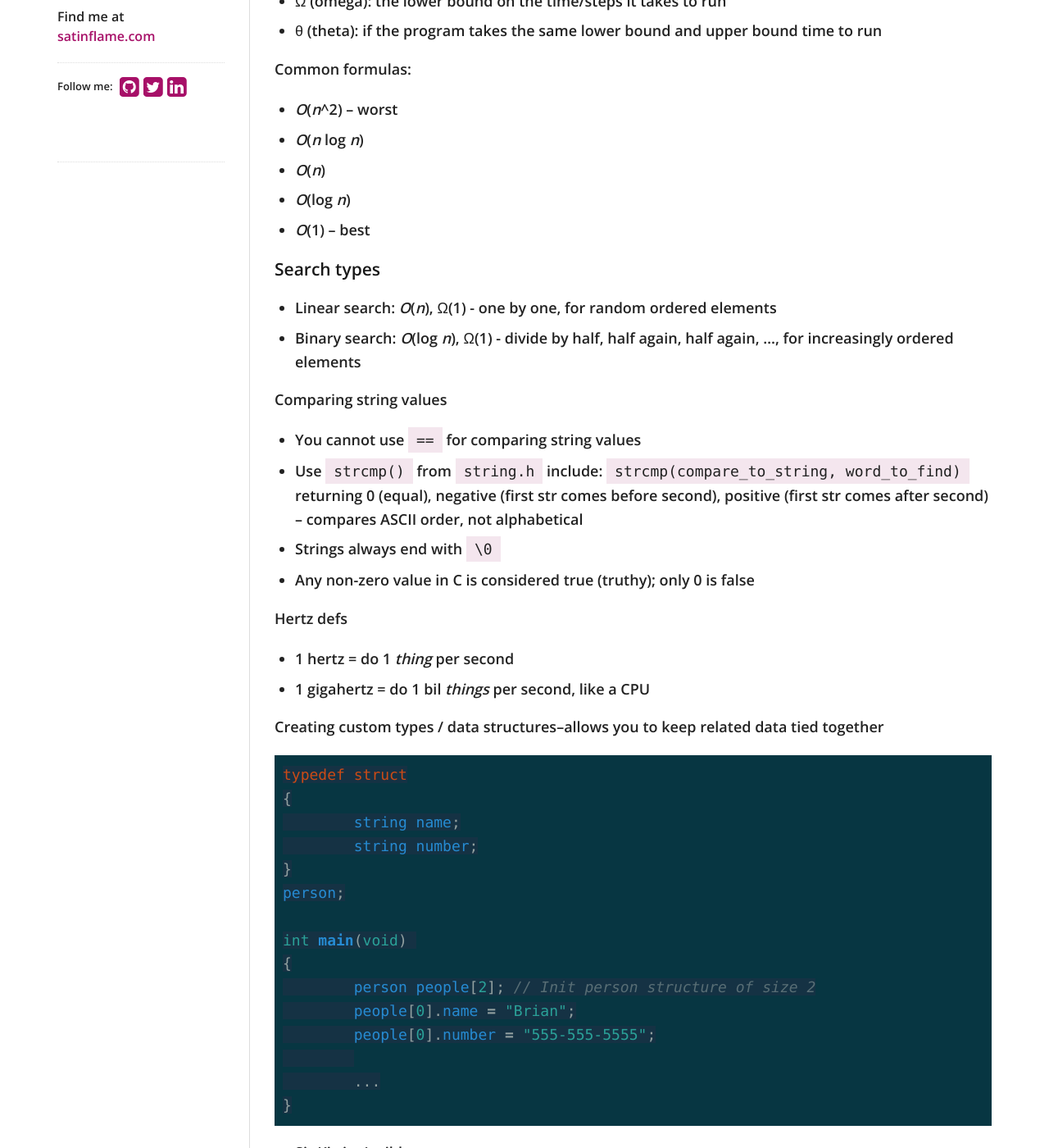
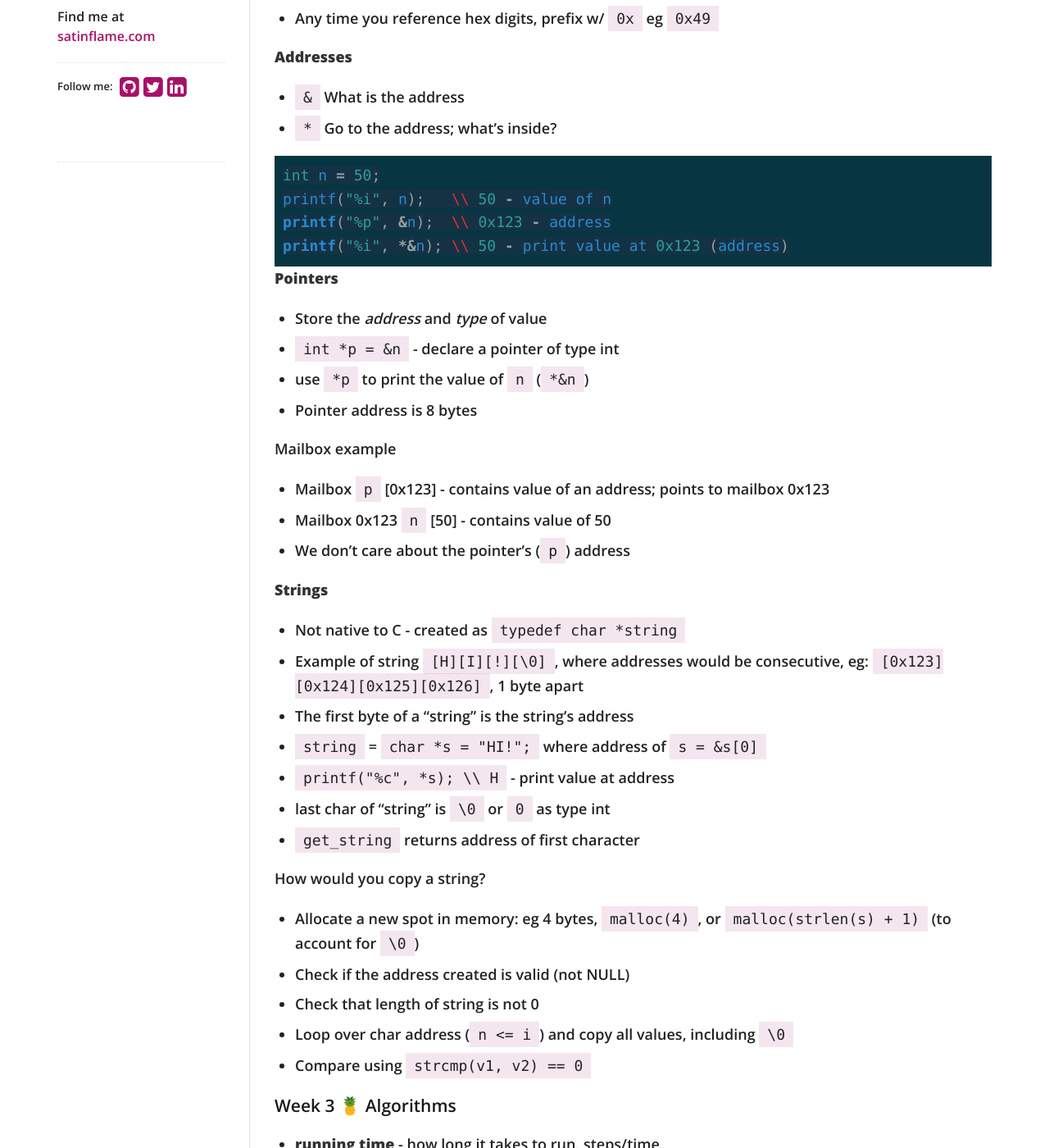
Before and after one commit to virtual/100daysofcode, a Jekyll site: the page built from index.md, in a window 1280 px wide and 1400 px high, scrolled down 451 px. Shown: the whole window at 82% size. Built offline with Jekyll 4.4.1, drawn with Linux system fonts in a browser that asks for light colours; nearby versions of some CDN libraries; our own code applies the rules of GitHub Pages for plain Markdown files; some of the changed text lies outside the part shown.

Commit message:
Update index.md

````diff
--- a/index.md
+++ b/index.md
@@ -2,9 +2,63 @@
 
 ## [HarvardX's CS50x](https://learning.edx.org/course/course-v1:HarvardX+CS50+X)
 
+- [Week 4 🍌 Memory](#week-4--memory)
 - [Week 3 🍍 Algorithms](#week-3--algorithms)
 - [Week 2 🧁 Arrays](#week-2--arrays)
 - [Week 1 C](#week-1-c)
+
+### Week 4 🍌 Memory
+
+**Hex**
+
+- Hex is base 16
+- `FF` works out perfectly for 4 bits: `16 x F` (240) + `1 x F` (15) = 255
+- Any time you reference hex digits, prefix w/ `0x` eg `0x49`
+
+**Addresses**
+
+- `&` What is the address
+- `*` Go to the address; what's inside?
+
+```c
+int n = 50;
+printf("%i", n);   \\ 50 - value of n
+printf("%p", &n);  \\ 0x123 - address
+printf("%i", *&n); \\ 50 - print value at 0x123 (address)
+```
+
+**Pointers**
+
+- Store the *address* and *type* of value
+- `int *p = &n` - declare a pointer of type int
+- use `*p` to print the value of `n` (`*&n`)
+- Pointer address is 8 bytes
+
+Mailbox example
+
+- Mailbox `p` [0x123] - contains value of an address; points to mailbox 0x123
+- Mailbox 0x123 `n` [50] - contains value of 50
+- We don't care about the pointer's (`p`) address
+
+**Strings**
+
+- Not native to C - created as `typedef char *string`
+- Example of string `[H][I][!][\0]`, where addresses would be consecutive, eg: `[0x123][0x124][0x125][0x126]`, 1 byte apart
+- The first byte of a "string" is the string's address
+- `string` = `char *s = "HI!";` where address of `s = &s[0]`
+- `printf("%c", *s); \\ H` - print value at address
+- last char of "string" is `\0` or `0` as type int
+- `get_string` returns address of first character
+
+How would you copy a string?
+
+- Allocate a new spot in memory: eg 4 bytes, `malloc(4)`, or `malloc(strlen(s) + 1)` (to account for `\0`)
+- Check if the address created is valid (not NULL)
+- Check that length of string is not 0
+- Loop over char address (`n <= i`) and copy all values, including `\0`
+- Compare using `strcmp(v1, v2) == 0`
+
+
 
 ### Week 3 🍍 Algorithms
 
````
